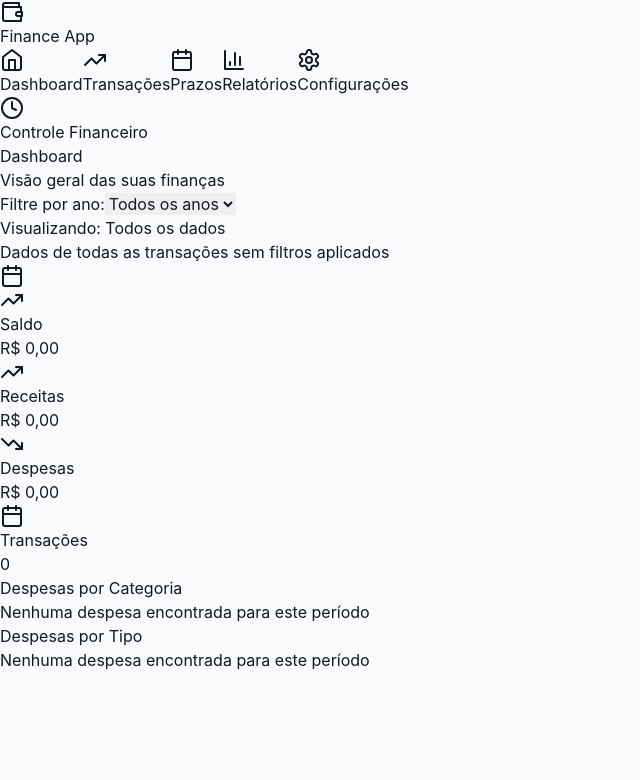
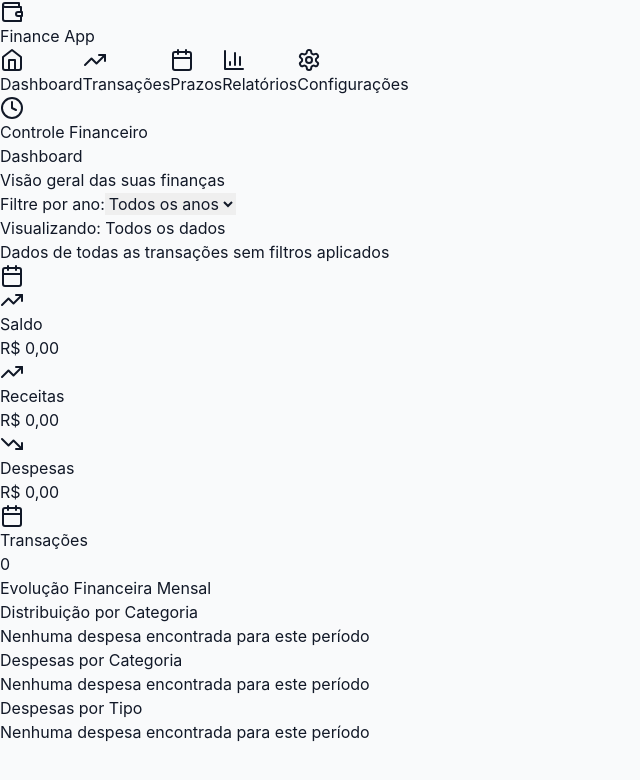
Before and after one commit to Joaosouzd/finance-app, a React (Vite) app: page / in a window 1280 px wide. Shown: the top 780 px of the page, without its empty margins (0-640 px from the left). Built offline with nearby package versions, Linux system fonts and the light colour scheme.

Commit message:
feat: adicionar gráficos de evolução financeira e distribuição por categoria no dashboard

```diff
--- a/src/components/Dashboard.tsx
+++ b/src/components/Dashboard.tsx
@@ -3,6 +3,7 @@ import { TrendingUp, TrendingDown, AlertTriangle, Calendar, ChevronLeft, Chevron
 import { formatCurrency } from '../utils/helpers';
 import { useFinance } from '../hooks/useFinance';
 import { FinancialChart } from './FinancialChart';
+import { PieChart, Pie, Cell, ResponsiveContainer, LineChart, Line, XAxis, YAxis, CartesianGrid, Tooltip, Legend } from 'recharts';
 
 interface DashboardProps {
   onNavigate: (page: string) => void;
@@ -62,6 +63,19 @@ export const Dashboard = ({ onNavigate }: DashboardProps) => {
 
   const currentSummary = getPeriodSummary();
 
+  // Cores para o gráfico de pizza
+  const COLORS = ['#0088FE', '#00C49F', '#FFBB28', '#FF8042', '#8884D8', '#82CA9D', '#FFC658', '#FF6B6B'];
+
+  // Preparar dados para o gráfico de pizza das categorias
+  const pieChartData = categoryStats.map((item, index) => ({
+    name: item.name,
+    value: item.amount,
+    color: COLORS[index % COLORS.length]
+  }));
+
+  // Preparar dados para o gráfico de evolução financeira
+  const evolutionData = finance.getMonthlyEvolution();
+
   const cards = [
     {
       title: 'Saldo',
@@ -106,7 +120,7 @@ export const Dashboard = ({ onNavigate }: DashboardProps) => {
           <p className="text-gray-600">Visão geral das suas finanças</p>
         </div>
 
-        {/* Year and Month Filters */}
+        {/* Year and Month Filters - Hidden by default */}
         <div className="flex items-center space-x-3">
           {/* Year Filter */}
           <div className="flex flex-col space-y-1">
@@ -215,7 +229,99 @@ export const Dashboard = ({ onNavigate }: DashboardProps) => {
         ))}
       </div>
 
-      {/* Charts */}
+      {/* Charts Section */}
+      <div className="grid grid-cols-1 gap-6 lg:grid-cols-2">
+        {/* Financial Evolution Chart */}
+        <div className="card">
+          <h3 className="text-lg font-semibold text-gray-900 mb-4">
+            Evolução Financeira Mensal
+          </h3>
+          {evolutionData.length > 0 ? (
+            <div className="h-64">
+              <ResponsiveContainer width="100%" height="100%">
+                <LineChart data={evolutionData}>
+                  <CartesianGrid strokeDasharray="3 3" />
+                  <XAxis
+                    dataKey="month"
+                    tickFormatter={(value) => monthNames[value]}
+                  />
+                  <YAxis
+                    tickFormatter={(value) => formatCurrency(value).replace('R$', '')}
+                  />
+                  <Tooltip
+                    formatter={(value: number) => [formatCurrency(value), 'Valor']}
+                    labelFormatter={(label) => monthNames[label]}
+                  />
+                  <Legend />
+                  <Line
+                    type="monotone"
+                    dataKey="income"
+                    stroke="#10B981"
+                    strokeWidth={2}
+                    name="Receitas"
+                  />
+                  <Line
+                    type="monotone"
+                    dataKey="expenses"
+                    stroke="#EF4444"
+                    strokeWidth={2}
+                    name="Despesas"
+                  />
+                  <Line
+                    type="monotone"
+                    dataKey="balance"
+                    stroke="#3B82F6"
+                    strokeWidth={2}
+                    name="Saldo"
+                  />
+                </LineChart>
+              </ResponsiveContainer>
+            </div>
+          ) : (
+            <p className="text-gray-500 text-center py-4">
+              Nenhum dado disponível para o gráfico de evolução
+            </p>
+          )}
+        </div>
+
+        {/* Category Pie Chart */}
+        <div className="card">
+          <h3 className="text-lg font-semibold text-gray-900 mb-4">
+            Distribuição por Categoria
+          </h3>
+          {pieChartData.length > 0 ? (
+            <div className="h-64">
+              <ResponsiveContainer width="100%" height="100%">
+                <PieChart>
+                  <Pie
+                    data={pieChartData}
+                    cx="50%"
+                    cy="50%"
+                    labelLine={false}
+                    label={({ name, percent }) => `${name} ${(percent * 100).toFixed(0)}%`}
+                    outerRadius={80}
+                    fill="#8884d8"
+                    dataKey="value"
+                  >
+                    {pieChartData.map((entry, index) => (
+                      <Cell key={`cell-${index}`} fill={entry.color} />
+                    ))}
+                  </Pie>
+                  <Tooltip
+                    formatter={(value: number) => [formatCurrency(value), 'Valor']}
+                  />
+                </PieChart>
+              </ResponsiveContainer>
+            </div>
+          ) : (
+            <p className="text-gray-500 text-center py-4">
+              Nenhuma despesa encontrada para este período
+            </p>
+          )}
+        </div>
+      </div>
+
+      {/* Category and Expense Type Lists */}
       <div className="grid grid-cols-1 gap-6 lg:grid-cols-2">
         <div className="card">
           <h3 className="text-lg font-semibold text-gray-900 mb-4">
--- a/src/hooks/useFinance.ts
+++ b/src/hooks/useFinance.ts
@@ -390,6 +390,42 @@ export const useFinance = () => {
       .sort((a, b) => b.amount - a.amount);
   }, [filteredTransactions, expenseTypes]);
 
+  // Dados para o gráfico de evolução financeira mensal
+  const getMonthlyEvolution = useCallback(() => {
+    const monthlyMap = new Map<number, { income: number; expenses: number; balance: number }>();
+
+    // Inicializar todos os meses com valores zerados
+    for (let month = 0; month < 12; month++) {
+      monthlyMap.set(month, { income: 0, expenses: 0, balance: 0 });
+    }
+
+    // Processar transações
+    transactions.forEach(transaction => {
+      const date = new Date(transaction.date);
+      const month = date.getMonth();
+      const current = monthlyMap.get(month) || { income: 0, expenses: 0, balance: 0 };
+
+      if (transaction.type === 'income') {
+        current.income += transaction.amount;
+      } else {
+        current.expenses += transaction.amount;
+      }
+
+      current.balance = current.income - current.expenses;
+      monthlyMap.set(month, current);
+    });
+
+    // Converter para array ordenado por mês
+    return Array.from(monthlyMap.entries())
+      .sort(([a], [b]) => a - b)
+      .map(([month, data]) => ({
+        month,
+        income: data.income,
+        expenses: data.expenses,
+        balance: data.balance,
+      }));
+  }, [transactions]);
+
   return {
     transactions,
     deadlines,
@@ -429,5 +465,8 @@ export const useFinance = () => {
 
     // Estatísticas por tipo de despesa para o período
     expenseTypeStats,
+
+    // Dados para gráficos
+    getMonthlyEvolution,
   };
 };
```
